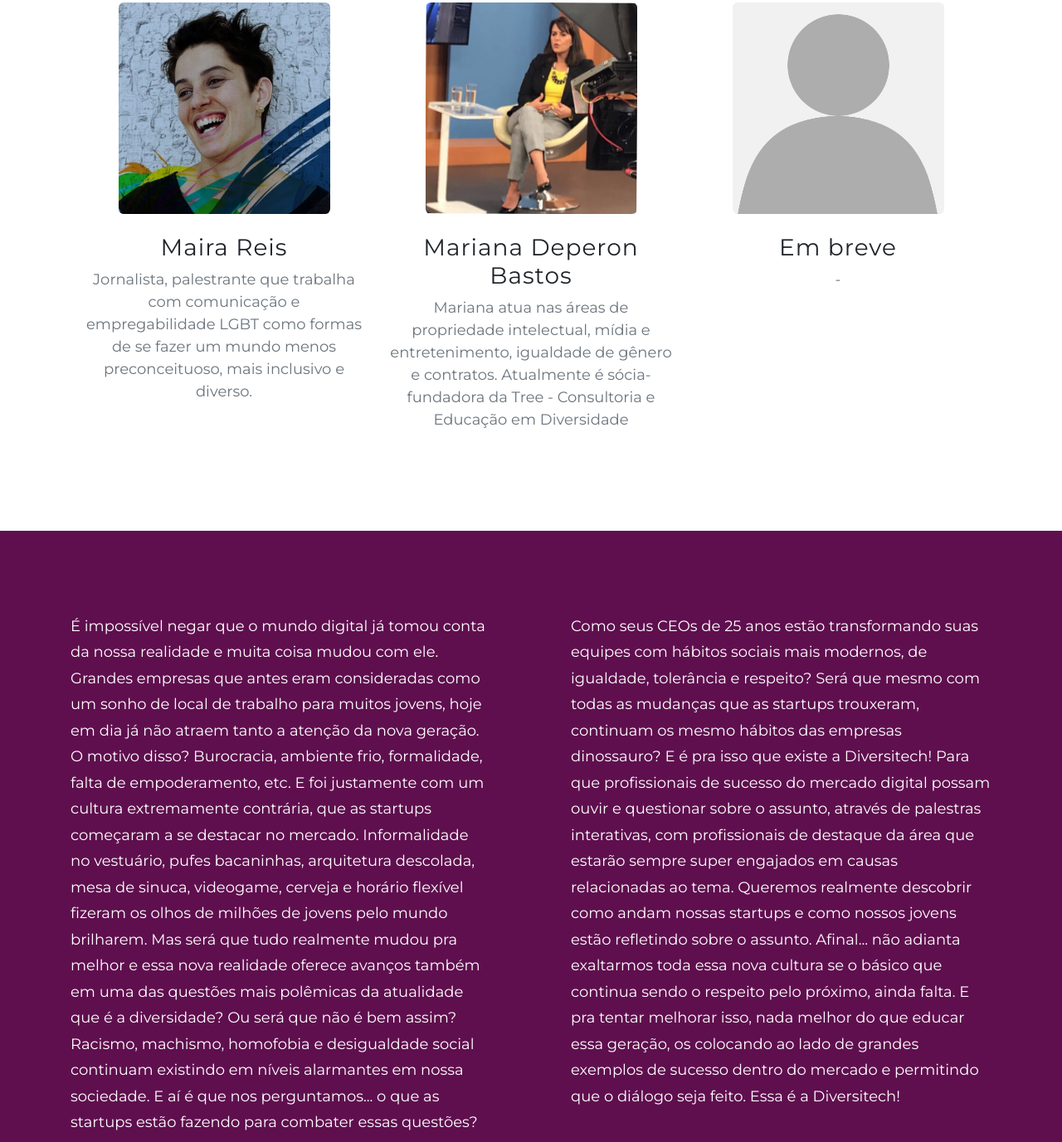
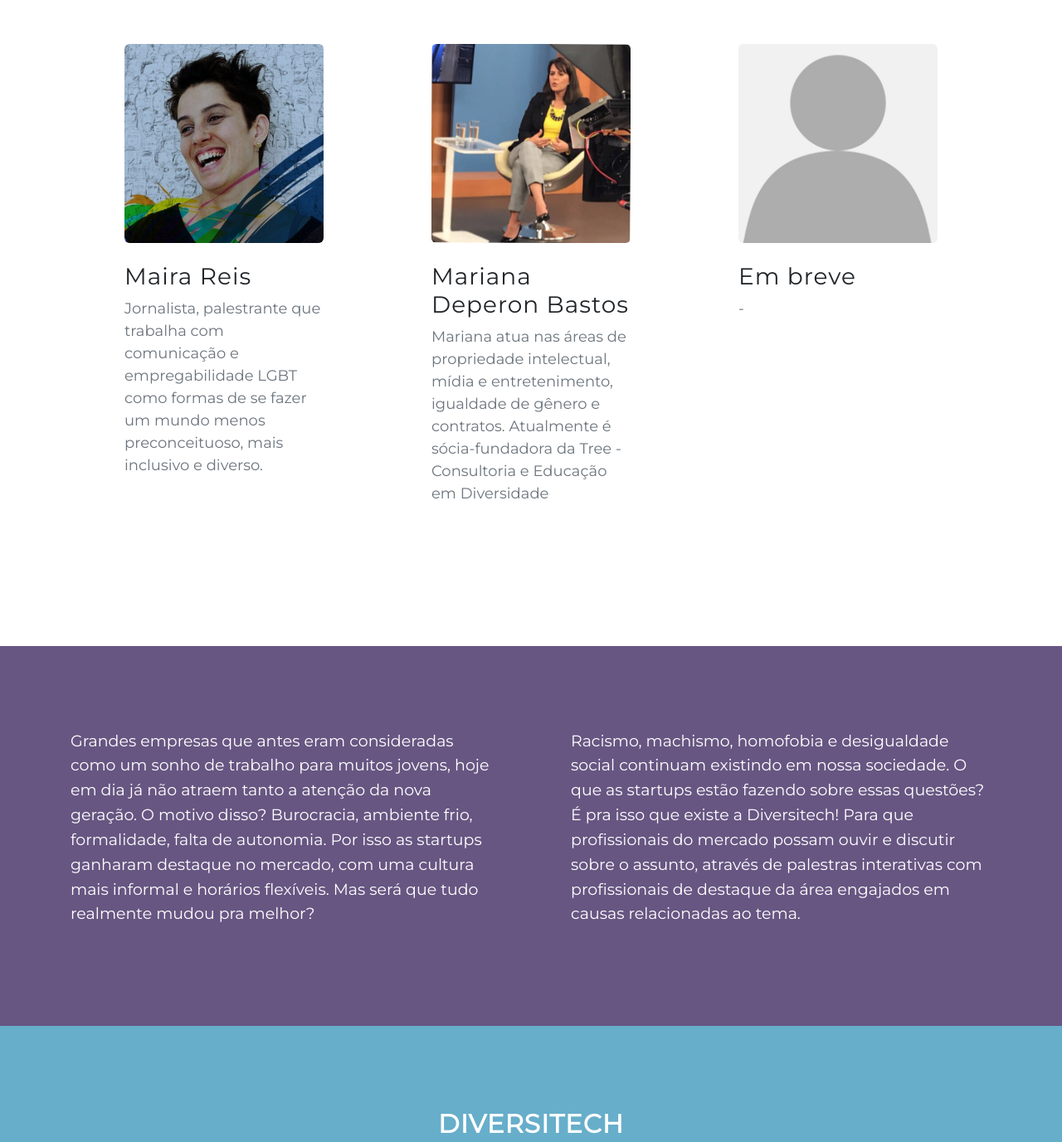
Before and after one commit to victorhsantiago/diversitech.com.br, a plain HTML site: page index.html in a window 1280 px wide. Shown: the part 1746-3123 px from the top of the page at 83% size. Drawn offline with nearby package versions, Linux system fonts and the light colour scheme.

Commit message:
Add files via upload
modificacoes maria

```diff
--- a/css/new-age.css
+++ b/css/new-age.css
@@ -44,8 +44,8 @@ p {
 }
 
 .mercado p {
-  font-size: 18px;
-  line-height: 1.75;
+  font-size: 19px;
+  line-height: 157%;
 }
 
 section {
--- a/css/style.css
+++ b/css/style.css
@@ -20,13 +20,15 @@ body {
     font-size: 31px;
     font-weight: bold;
 }
+.titulo-palestrante{
+    color:#67AECA;
+}
 
 .txt-cta {
     font-size: 1.25em;
     font-weight: bold;
     margin: 4%;
 }
-
 .bg-roxo-claro {
     background-color: #675682;
 }
@@ -72,17 +74,16 @@ body {
 }
 
 .speaker {
-    padding: 0;
+    padding: 50px;
     margin: 0;
     list-style: none;
     display: flex;
-    align-items: center;
     justify-content: center;
     flex-direction: column;
 }
 
 .img-speaker {
-    width: 75%;
+    width: 100%;
     border-radius: 2.5%;
     margin-bottom: 1.5em;
     object-fit: fill;
--- a/index.html
+++ b/index.html
@@ -96,12 +96,12 @@
 		 target="_blank">Garanta já seu ingresso</a>
 	</div>
 
-	<section class="download text-center text-white bg-roxo-claro">
+	<section class="download text-center text-white bg-roxo">
 		<div class="container">
 			<div class="row">
 				<div class="col-md-8 mx-auto">
 					<h3 class="section-heading">
-						No evento teremos palestras e mesas de debate com profissionais de destaque no mercado, compartilhando experiências e opiniões sobre a diversidade no mercado.
+						No evento teremos palestras e mesas de debate com profissionais de destaque, compartilhando experiências e opiniões sobre a diversidade no mercado.
 					</h3>
 				</div>
 			</div>
@@ -111,7 +111,7 @@
 	<section class="features" id="palestrantes">
 		<div class="container">
 			<div class="section-heading text-center">
-				<h2>Palestrantes</h2>
+				<h2 class="titulo-palestrante">PALESTRANTES</h2>
 				<p class="text-muted">Veja quem estará presente no evento!</p>
 				<hr>
 			</div>
@@ -122,11 +122,11 @@
 							<div class="speaker">
 								<img class="img-speaker" src="img/maira.jpg" alt="Maira Reis">
 								<h3>Maira Reis</h3>
-								<p class="text-muted text-center">Jornalista, palestrante que trabalha com comunicação e empregabilidade LGBT como formas de se fazer um mundo menos preconceituoso, mais inclusivo e diverso.</p>
+								<p class="text-muted">Jornalista, palestrante que trabalha com comunicação e empregabilidade LGBT como formas de se fazer um mundo menos preconceituoso, mais inclusivo e diverso.</p>
 							</div>
 						</div>
 						<div class="col">
-							<div class="speaker text-center">
+							<div class="speaker">
 								<img class="img-speaker" src="img/mariana.jpg" alt="Mariana Deperon Bastos">
 								<h3>Mariana Deperon Bastos</h3>
 								<p class="text-muted">Mariana atua nas áreas de propriedade intelectual, mídia e entretenimento, igualdade de gênero e contratos. Atualmente é sócia-fundadora da Tree - Consultoria e Educação em Diversidade</p>
@@ -136,7 +136,7 @@
 							<div class="speaker">
 								<img class="img-speaker" src="img/placeholder.jpg" alt="Em breve">
 								<h3>Em breve</h3>
-								<p class="text-muted text-center">-</p>
+								<p class="text-muted">-</p>
 							</div>
 						</div>
 					</div>
@@ -145,23 +145,21 @@
 		</div>
 	</section>
 
-	<section class="mercado bg-roxo text-white" id="mercado">
+	<section class="mercado bg-roxo-claro text-white" id="mercado">
 		<div class="container">
 			<div class="row">
 				<p class="col-md-6 pr-md-5">
-					É impossível negar que o mundo digital já tomou conta da nossa realidade e muita coisa mudou com ele. Grandes empresas que antes eram consideradas como um sonho de local de trabalho para muitos jovens, hoje em dia já não atraem tanto a atenção da nova geração. O motivo disso? Burocracia, ambiente frio, formalidade, falta de empoderamento, etc.
-					E foi justamente com um cultura extremamente contrária, que as startups começaram a se destacar no mercado. Informalidade no vestuário, pufes bacaninhas, arquitetura descolada, mesa de sinuca, videogame, cerveja e horário flexível fizeram os olhos de milhões de jovens pelo mundo brilharem.
-					Mas será que tudo realmente mudou pra melhor e essa nova realidade oferece avanços também em uma das questões mais polêmicas da atualidade que é a diversidade?  Ou será que não é bem assim?
-					Racismo, machismo, homofobia e desigualdade social continuam existindo em níveis alarmantes em nossa sociedade.
-					E aí é que nos perguntamos... o que as startups estão fazendo para combater essas questões?
+					Grandes empresas que antes eram consideradas como um sonho de trabalho para muitos jovens, hoje em dia já não atraem tanto a atenção da nova geração.
+					O motivo disso? Burocracia, ambiente frio, formalidade, falta de autonomia.
+					Por isso as startups ganharam destaque no mercado, com uma cultura mais informal e horários flexíveis.
+					Mas será que tudo realmente mudou pra melhor?
 				</p>
 				<p class="col-md-6 pl-md-5">
-					Como seus CEOs de 25 anos estão transformando suas equipes com hábitos sociais mais modernos, de igualdade, tolerância e respeito?
-					Será que mesmo com todas as mudanças que as startups trouxeram, continuam os mesmo hábitos das empresas dinossauro?
-					E é pra isso que existe a Diversitech! Para que profissionais de sucesso do mercado digital possam ouvir e questionar sobre o assunto, através de palestras interativas, com profissionais de destaque da área que estarão sempre super engajados em causas relacionadas ao tema.
-					Queremos realmente descobrir como andam nossas startups e como nossos jovens estão refletindo sobre o assunto. Afinal... não adianta exaltarmos toda essa nova cultura se o básico que continua sendo o respeito pelo próximo, ainda falta.
-					E pra tentar melhorar isso, nada melhor do que educar essa geração, os colocando ao lado de grandes exemplos de sucesso dentro do mercado e  permitindo que o diálogo seja feito.
-					Essa é a Diversitech!
+					Racismo, machismo, homofobia e desigualdade social continuam existindo em nossa sociedade.
+					O que as startups estão fazendo sobre essas questões? É pra isso que existe a Diversitech!
+					Para que profissionais do mercado possam ouvir e discutir sobre o assunto, através de palestras interativas com
+					profissionais de destaque da área engajados em causas relacionadas ao tema.
+
 				</p>
 			</div>
 		</div>
```
